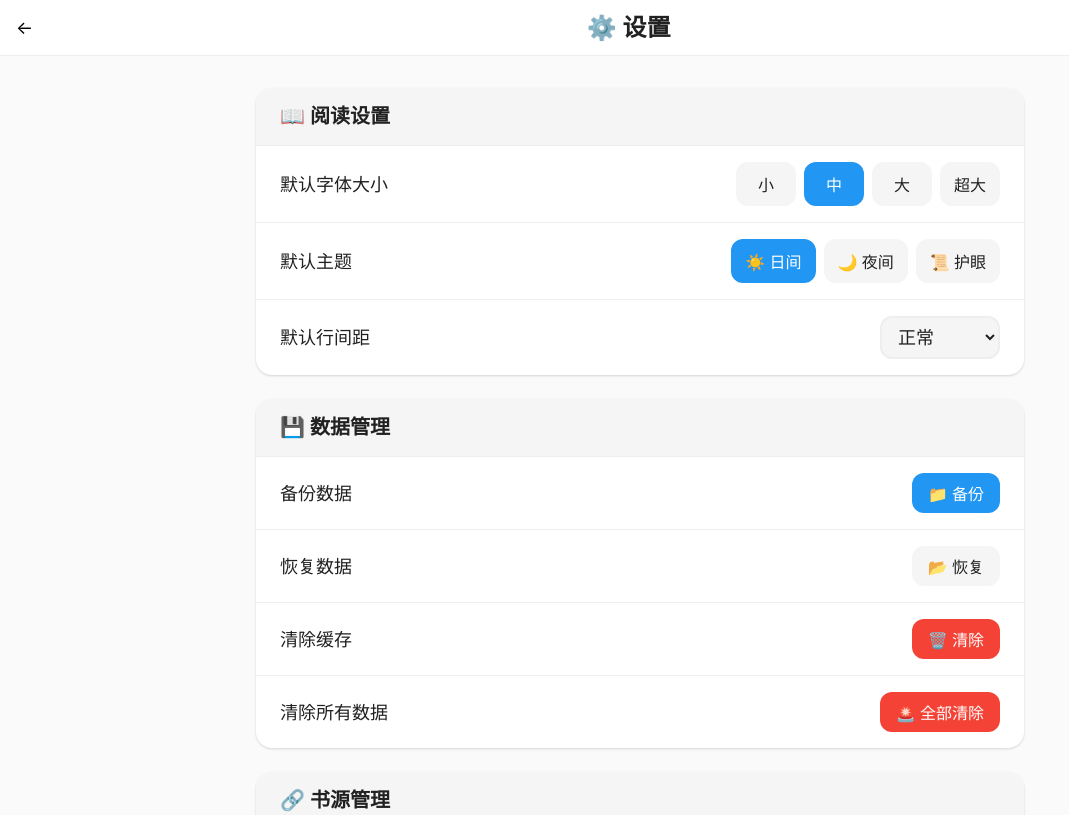
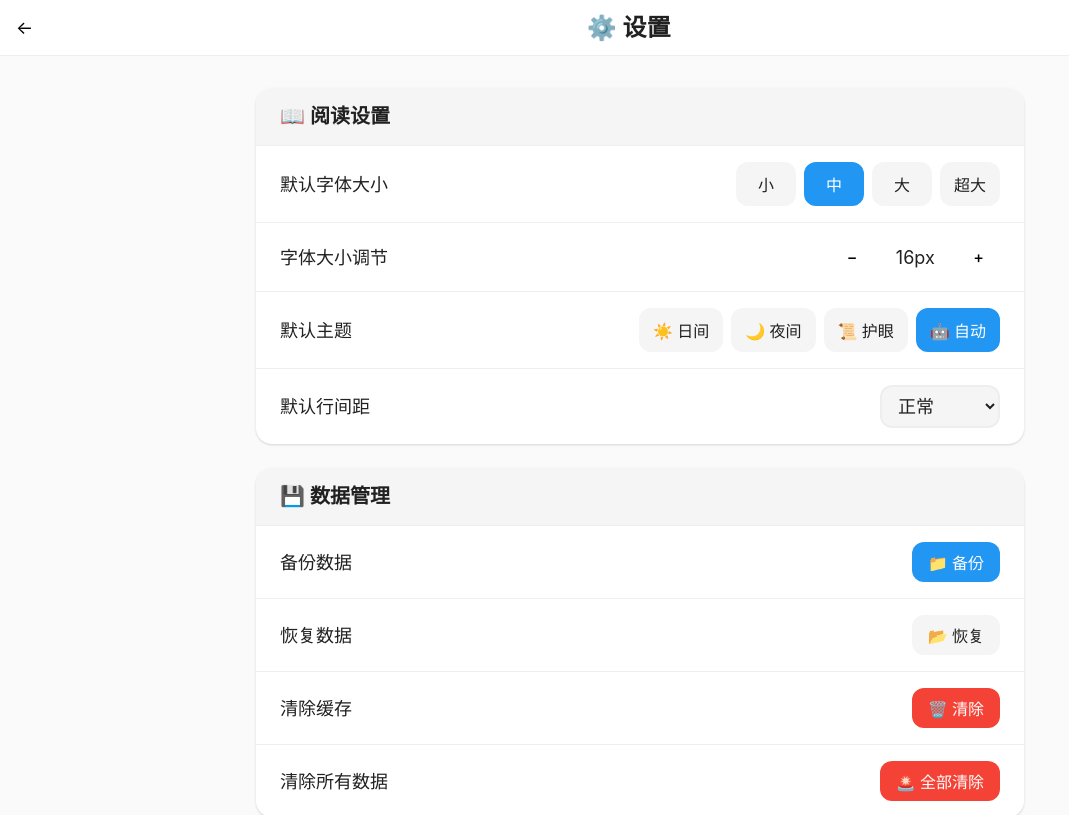
Before and after one commit to ht176/novel-reader, a Vue app: page /settings in a window 1280 px wide. Shown: the top 815 px of the page, without its empty margins (0-1069 px from the left). Built offline with nearby package versions, Linux system fonts and the light colour scheme; the HTML template or start-up script is replaced by a standard one.

Commit message:
fix: 修复设置页面 TypeScript 错误，添加 computed 导入和 defaultTheme 定义

```diff
--- a/src/App.vue
+++ b/src/App.vue
@@ -10,12 +10,14 @@
  *
  * 功能：
  * 1. 初始化数据库
- * 2. 提供路由出口
+ * 2. 初始化主题
+ * 3. 提供路由出口
  */
 
 import { onMounted } from 'vue';
 import { RouterView } from 'vue-router';
 import { db } from '@/db';
+import { useThemeStore } from '@/stores/theme';
 
 /**
  * 应用初始化
@@ -24,6 +26,11 @@ onMounted(async () => {
   try {
     // 初始化数据库
     await db.initialize();
+
+    // 初始化主题
+    const themeStore = useThemeStore();
+    themeStore.initialize();
+
     console.log('[App] 应用初始化完成');
   } catch (error) {
     console.error('[App] 初始化失败:', error);
--- /dev/null
+++ b/src/stores/theme.ts
@@ -0,0 +1,144 @@
+import { defineStore } from 'pinia';
+import { ref, watch } from 'vue';
+
+export type ThemeType = 'light' | 'dark' | 'sepia' | 'auto';
+
+/**
+ * 主题 Store
+ *
+ * 功能：
+ * 1. 管理全局主题设置
+ * 2. 支持自动主题（根据系统设置）
+ * 3. 持久化主题设置
+ * 4. 动态应用主题到页面
+ */
+export const useThemeStore = defineStore('theme', () => {
+  // 当前主题
+  const currentTheme = ref<ThemeType>('auto');
+
+  // 系统主题偏好
+  const systemTheme = ref<'light' | 'dark'>('light');
+
+  // 是否已初始化
+  const initialized = ref(false);
+
+  /**
+   * 初始化主题
+   */
+  function initialize() {
+    if (initialized.value) return;
+
+    // 从 localStorage 加载主题设置
+    const savedTheme = localStorage.getItem('app-theme') as ThemeType | null;
+    if (savedTheme) {
+      currentTheme.value = savedTheme;
+    }
+
+    // 监听系统主题变化
+    const mediaQuery = window.matchMedia('(prefers-color-scheme: dark)');
+    systemTheme.value = mediaQuery.matches ? 'dark' : 'light';
+
+    mediaQuery.addEventListener('change', (e) => {
+      systemTheme.value = e.matches ? 'dark' : 'light';
+      if (currentTheme.value === 'auto') {
+        applyTheme(getEffectiveTheme());
+      }
+    });
+
+    // 应用当前主题
+    applyTheme(getEffectiveTheme());
+
+    initialized.value = true;
+  }
+
+  /**
+   * 获取实际应用的主题
+   */
+  function getEffectiveTheme(): 'light' | 'dark' | 'sepia' {
+    if (currentTheme.value === 'auto') {
+      return systemTheme.value;
+    }
+    return currentTheme.value;
+  }
+
+  /**
+   * 设置主题
+   */
+  function setTheme(theme: ThemeType) {
+    currentTheme.value = theme;
+    localStorage.setItem('app-theme', theme);
+    applyTheme(getEffectiveTheme());
+  }
+
+  /**
+   * 应用主题到页面
+   */
+  function applyTheme(theme: 'light' | 'dark' | 'sepia') {
+    const root = document.documentElement;
+
+    // 移除旧主题类
+    root.classList.remove('theme-light', 'theme-dark', 'theme-sepia');
+
+    // 添加新主题类
+    root.classList.add(`theme-${theme}`);
+
+    // 设置主题相关的 CSS 变量
+    updateThemeVariables(theme);
+  }
+
+  /**
+   * 更新主题相关的 CSS 变量
+   */
+  function updateThemeVariables(theme: 'light' | 'dark' | 'sepia') {
+    const root = document.documentElement;
+
+    switch (theme) {
+      case 'light':
+        root.style.setProperty('--reader-bg', '#f5f5f5');
+        root.style.setProperty('--reader-surface', '#ffffff');
+        root.style.setProperty('--reader-text', '#212121');
+        root.style.setProperty('--reader-text-secondary', '#757575');
+        break;
+      case 'dark':
+        root.style.setProperty('--reader-bg', '#121212');
+        root.style.setProperty('--reader-surface', '#1e1e1e');
+        root.style.setProperty('--reader-text', '#e0e0e0');
+        root.style.setProperty('--reader-text-secondary', '#aaaaaa');
+        break;
+      case 'sepia':
+        root.style.setProperty('--reader-bg', '#f4ecd8');
+        root.style.setProperty('--reader-surface', '#faf6eb');
+        root.style.setProperty('--reader-text', '#5b4636');
+        root.style.setProperty('--reader-text-secondary', '#8b7355');
+        break;
+    }
+  }
+
+  /**
+   * 获取当前主题
+   */
+  function getCurrentTheme(): ThemeType {
+    return currentTheme.value;
+  }
+
+  /**
+   * 获取系统主题偏好
+   */
+  function getSystemTheme(): 'light' | 'dark' {
+    return systemTheme.value;
+  }
+
+  return {
+    // State
+    currentTheme,
+    systemTheme,
+    initialized,
+
+    // Actions
+    initialize,
+    setTheme,
+    getEffectiveTheme,
+    getCurrentTheme,
+    getSystemTheme
+  };
+});
--- a/src/views/SettingsView.vue
+++ b/src/views/SettingsView.vue
@@ -31,25 +31,46 @@
           </div>
 
           <div class="setting-item">
+            <label class="setting-label">字体大小调节</label>
+            <div class="font-size-controls flex items-center gap-3">
+              <button @click="decreaseFontSize" class="btn btn-outline" :disabled="defaultFontSize <= 12">
+                −
+              </button>
+              <span class="font-size-display text-center" style="min-width: 60px;">
+                {{ defaultFontSize }}px
+              </span>
+              <button @click="increaseFontSize" class="btn btn-outline" :disabled="defaultFontSize >= 24">
+                +
+              </button>
+            </div>
+          </div>
+
+          <div class="setting-item">
             <label class="setting-label">默认主题</label>
             <div class="button-group">
               <button
-                :class="['theme-btn', { active: defaultTheme === 'light' }]"
-                @click="defaultTheme = 'light'"
+                :class="['theme-btn', { active: currentTheme === 'light' }]"
+                @click="setDefaultTheme('light')"
               >
                 ☀️ 日间
               </button>
               <button
-                :class="['theme-btn', { active: defaultTheme === 'dark' }]"
-                @click="defaultTheme = 'dark'"
+                :class="['theme-btn', { active: currentTheme === 'dark' }]"
+                @click="setDefaultTheme('dark')"
               >
                 🌙 夜间
               </button>
               <button
-                :class="['theme-btn', { active: defaultTheme === 'sepia' }]"
-                @click="defaultTheme = 'sepia'"
+                :class="['theme-btn', { active: currentTheme === 'sepia' }]"
+                @click="setDefaultTheme('sepia')"
               >
                 📜 护眼
+              </button>
+              <button
+                :class="['theme-btn', { active: currentTheme === 'auto' }]"
+                @click="setDefaultTheme('auto')"
+              >
+                🤖 自动
               </button>
             </div>
           </div>
@@ -164,16 +185,20 @@
  * 4. 关于信息
  */
 
-import { ref, reactive, onMounted, watch } from 'vue';
+import { ref, reactive, onMounted, watch, computed } from 'vue';
 import { useRouter } from 'vue-router';
 import { db } from '@/db';
+import { useThemeStore, type ThemeType } from '@/stores/theme';
 
 // ============ 状态管理 ============
 const router = useRouter();
 
+// ============ 状态管理 ============
+const themeStore = useThemeStore();
+
 // ============ 本地状态 ============
 const defaultFontSize = ref<number>(16);
-const defaultTheme = ref<'light' | 'dark' | 'sepia'>('light');
+const defaultTheme = ref<ThemeType>('light');
 const defaultLineHeight = ref<string>('1.8');
 const version = ref<string>('v0.1.0');
 
@@ -473,8 +498,36 @@ async function resetDefaultSources() {
   }
 }
 
+/**
+ * 设置默认主题
+ */
+function setDefaultTheme(theme: ThemeType) {
+  themeStore.setTheme(theme);
+}
+
+/**
+ * 减小字体大小
+ */
+function decreaseFontSize() {
+  if (defaultFontSize.value > 12) {
+    defaultFontSize.value -= 2;
+  }
+}
+
+/**
+ * 增大字体大小
+ */
+function increaseFontSize() {
+  if (defaultFontSize.value < 24) {
+    defaultFontSize.value += 2;
+  }
+}
+
+// 计算属性
+const currentTheme = computed(() => themeStore.currentTheme);
+
 // 监听设置变化并保存
-watch([defaultFontSize, defaultTheme, defaultLineHeight], saveSettings);
+watch([defaultFontSize, defaultLineHeight], saveSettings);
 </script>
 
 <style scoped>
```
Also changed, not shown: 1 other file (tests, documents, lock files or other folders).
